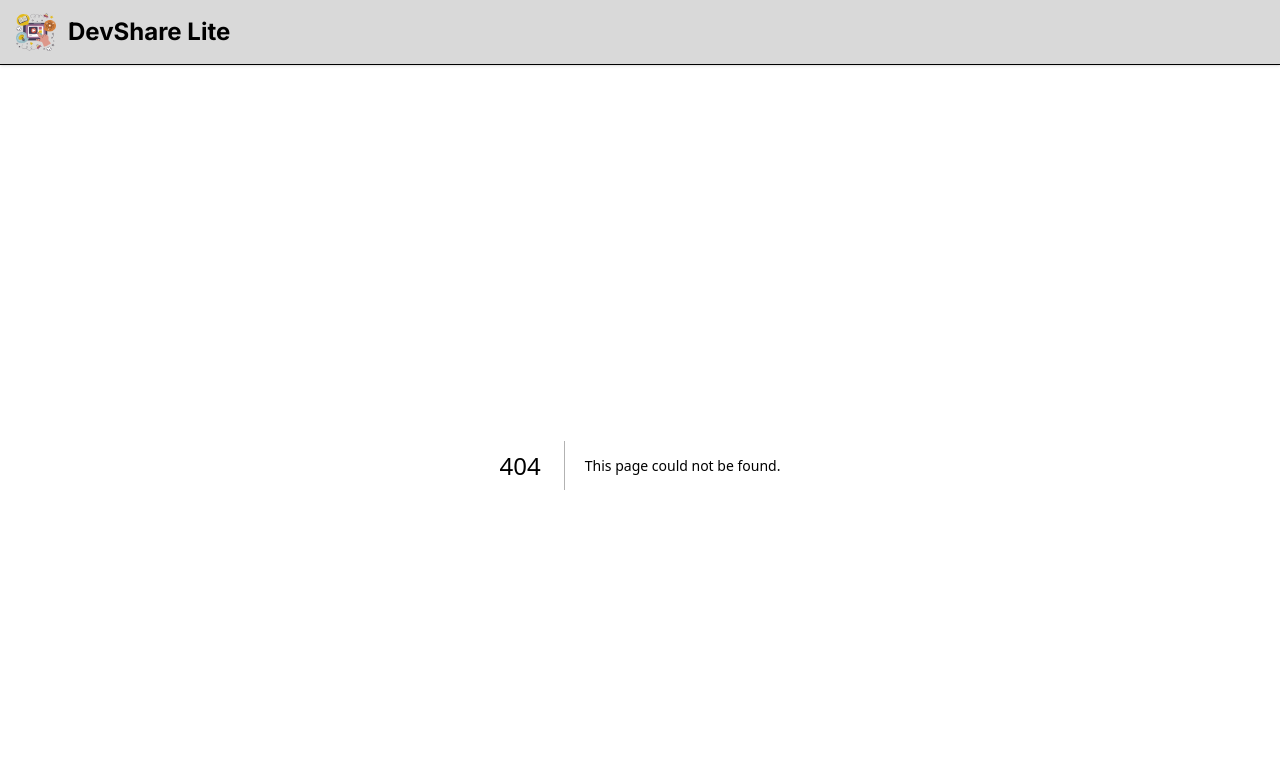
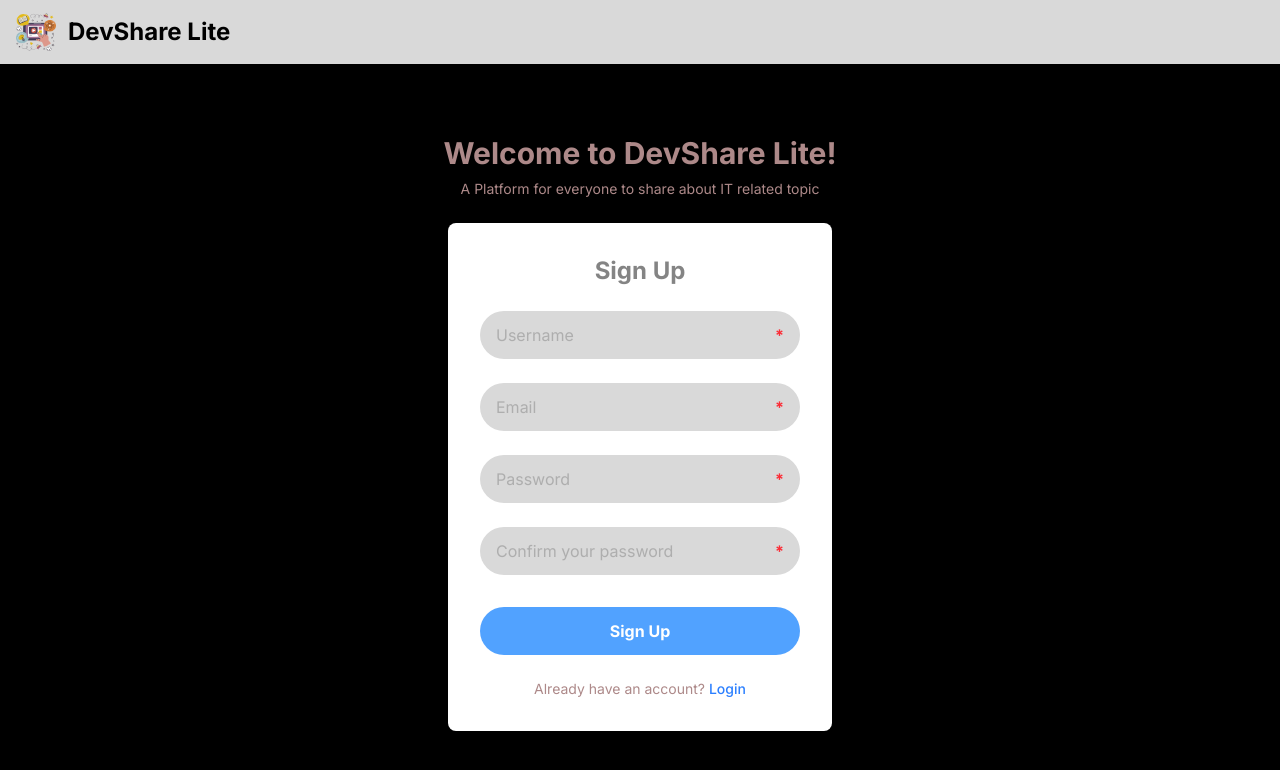
Before and after one commit to MinhLee102/DevShare-Lite, a Next.js app in the folder frontend/: page /signup in a window 1280 px wide. Before the commit this address had no page. Shown: the top 770 px of the page. Built offline with nearby package versions, Linux system fonts and the light colour scheme.

Commit message:
Change register to signup for user-friendly language

```diff
--- a/frontend/src/app/register/page.tsx
+++ b/frontend/src/app/signup/page.tsx
@@ -65,9 +65,9 @@ export default function RegisterPage() {
             </div>
 
             <AuthForm
-                title = "Register"
+                title = "Sign Up"
                 fields = {registerField}
-                buttonText= "Register"
+                buttonText= "Sign Up"
                 onSubmit= {handleRegister}
                 footerContent= {RegisterFooter} />
         </main>
```
Also changed, not shown: 1 other file (tests, documents, lock files or other folders).
